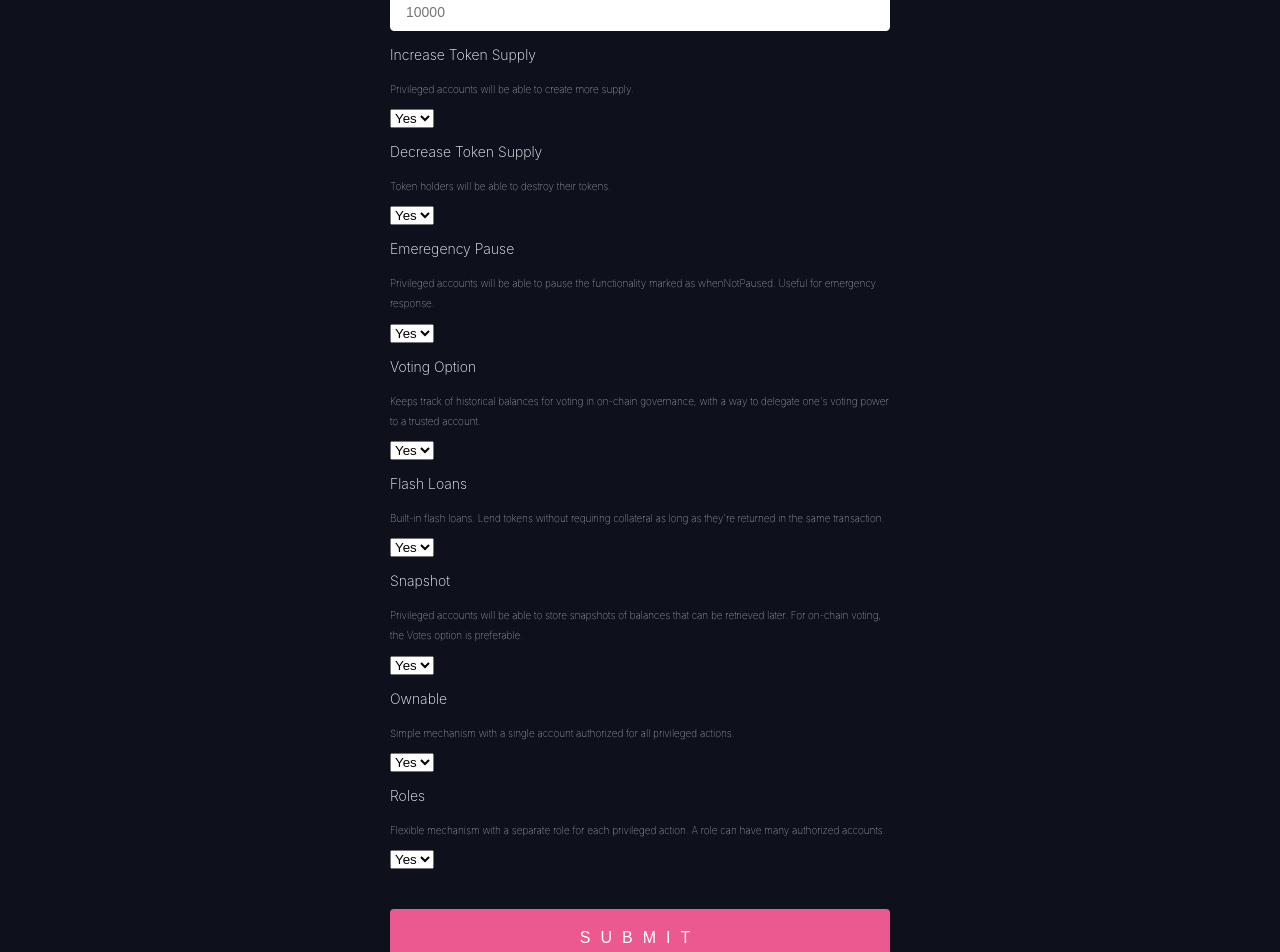
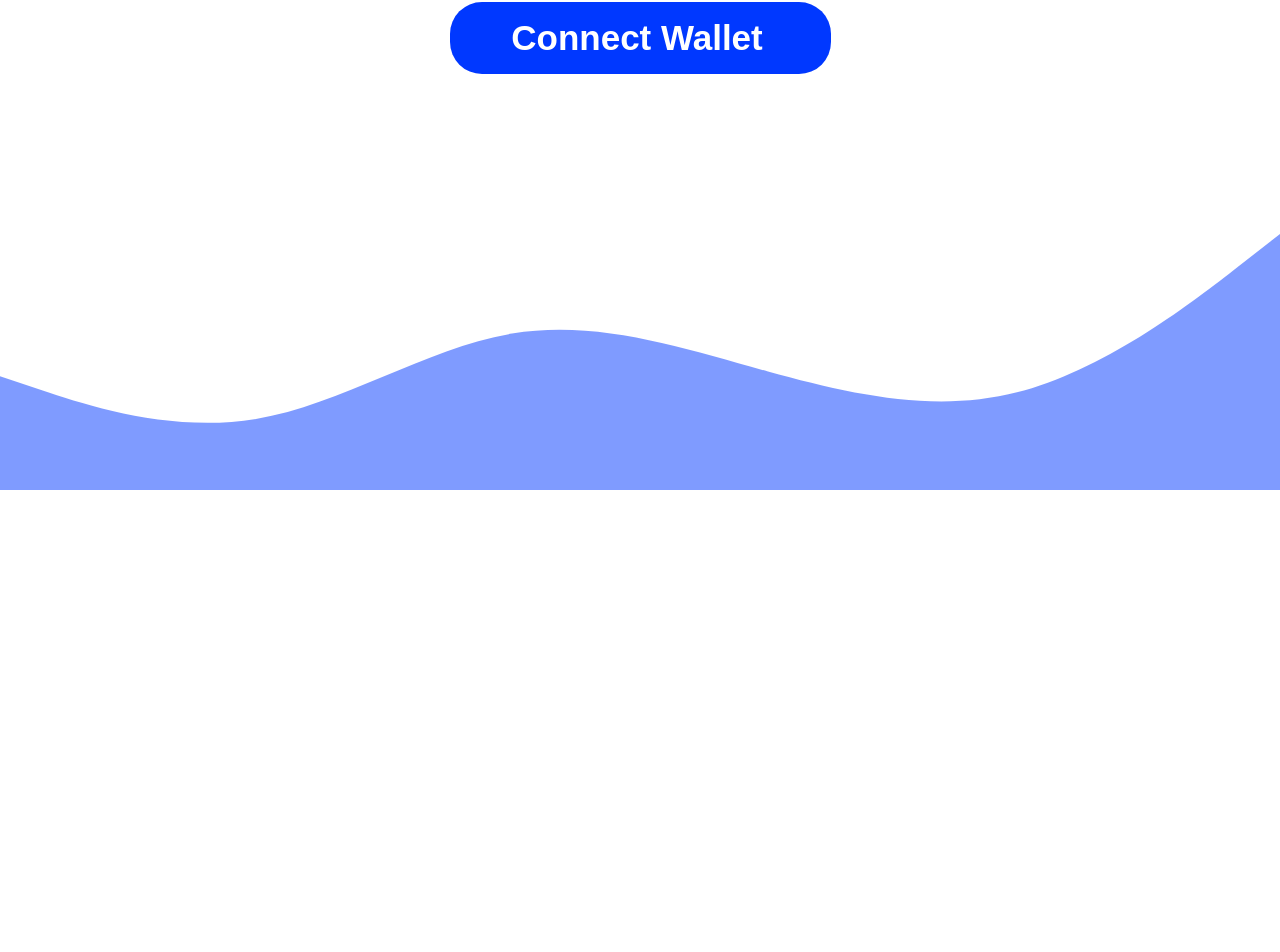
Before and after one commit to Encode-Club-Solidity-Group-14/token-management-frontend, a React (Create React App) app: page / in a window 1280 px wide. Shown: the part 310-1262 px from the top of the page. After the commit the page ends 800 px from the top, so only its background shows below. Built offline with nearby package versions, Linux system fonts and the light colour scheme.

Commit message:
Restore missing files
Signed-off-by: Ekene Nwobodo <nwobodoe71@gmail.com>

```diff
--- a/src/App.css
+++ b/src/App.css
@@ -1,38 +1 @@
-.App {
-  text-align: center;
-}
-
-.App-logo {
-  height: 40vmin;
-  pointer-events: none;
-}
-
-@media (prefers-reduced-motion: no-preference) {
-  .App-logo {
-    animation: App-logo-spin infinite 20s linear;
-  }
-}
-
-.App-header {
-  background-color: #282c34;
-  min-height: 100vh;
-  display: flex;
-  flex-direction: column;
-  align-items: center;
-  justify-content: center;
-  font-size: calc(10px + 2vmin);
-  color: white;
-}
-
-.App-link {
-  color: #61dafb;
-}
-
-@keyframes App-logo-spin {
-  from {
-    transform: rotate(0deg);
-  }
-  to {
-    transform: rotate(360deg);
-  }
-}
+@import url('https://fonts.googleapis.com/css2?family=Inter:wght@400;500;600;700;800&family=Poppins:wght@400;500;600;700;800&display=swap');
--- a/src/App.js
+++ b/src/App.js
@@ -1,25 +1,36 @@
-import logo from './logo.svg';
-import './App.css';
+import { BrowserRouter as Router, Routes, Route } from "react-router-dom";
+import { QueryClient, QueryClientProvider } from "react-query";
+import Button from "./components/ButtonComponent/Button";
+import Homepage from "./pages/homepage";
+import WalletGenerator from "./pages/wallet-generator";
+import Navigation from "./components/Navigation";
+import Footer from "./components/Footer";
+import { M } from "./themes/container";
+import TokenManager from "./pages/token-manager";
+// import { ToastContainer } from 'react-toastify';
+// import 'react-toastify/dist/ReactToastify.css';
+
 
 function App() {
   return (
-    <div className="App">
-      <header className="App-header">
-        <img src={logo} className="App-logo" alt="logo" />
-        <p>
-          Edit <code>src/App.js</code> and save to reload.
-        </p>
-        <a
-          className="App-link"
-          href="https://reactjs.org"
-          target="_blank"
-          rel="noopener noreferrer"
-        >
-          Learn React
-        </a>
-      </header>
-    </div>
+      <Router>
+        {/* <Navigation
+        linkNames={[
+          { link: "About" },
+          { link: "pricing" },
+          { link: "Features" },
+          { link: "Contact" },
+        ]}
+      /> */}
+      <M>
+        <Routes>
+          <Route path="/" element={<Homepage />} />
+          <Route path="/wallet" element={<WalletGenerator />} />
+          <Route path="/manager" element={<TokenManager />} />
+        </Routes>
+        {/* <Footer/> */}
+        </M>
+      </Router>
   );
 }
-
 export default App;
--- a/src/index.css
+++ /dev/null
@@ -1,141 +0,0 @@
-body {
-  background: #0e101c;
-  font-family: -apple-system, BlinkMacSystemFont, "Segoe UI", "Roboto", "Oxygen",
-    "Ubuntu", "Cantarell", "Fira Sans", "Droid Sans", "Helvetica Neue",
-    sans-serif;
-}
-
-form {
-  max-width: 500px;
-  margin: 0 auto;
-}
-
-h1 {
-  font-weight: 100;
-  color: white;
-  text-align: center;
-  padding-bottom: 10px;
-  border-bottom: 1px solid rgb(79, 98, 148);
-}
-
-h2 {
-  line-height: 2;
-  text-align: left;
-  display: block;
-  color: white;
-  font-size: 10px;
-  font-weight: 100;
-}
-
-.form {
-  background: #0e101c;
-  max-width: 400px;
-  margin: 0 auto;
-}
-
-p {
-  color: #bf1650;
-}
-
-p::before {
-  display: inline;
-  content: "⚠ ";
-}
-
-input {
-  display: block;
-  box-sizing: border-box;
-  width: 100%;
-  border-radius: 4px;
-  border: 1px solid white;
-  padding: 10px 15px;
-  margin-bottom: 10px;
-  font-size: 14px;
-}
-
-label {
-  line-height: 2;
-  text-align: left;
-  display: block;
-  margin-bottom: 10px;
-  margin-top: 10px;
-  color: white;
-  font-size: 14px;
-  font-weight: 200;
-}
-
-button[type="submit"],
-input[type="submit"] {
-  background: #ec5990;
-  color: white;
-  text-transform: uppercase;
-  border: none;
-  margin-top: 40px;
-  padding: 20px;
-  font-size: 16px;
-  font-weight: 100;
-  letter-spacing: 10px;
-}
-
-button[type="submit"]:hover,
-input[type="submit"]:hover {
-  background: #bf1650;
-}
-
-button[type="submit"]:active,
-input[type="button"]:active,
-input[type="submit"]:active {
-  transition: 0.3s all;
-  transform: translateY(3px);
-  border: 1px solid transparent;
-  opacity: 0.8;
-}
-
-input:disabled {
-  opacity: 0.4;
-}
-
-input[type="button"]:hover {
-  transition: 0.3s all;
-}
-
-button[type="submit"],
-input[type="button"],
-input[type="submit"] {
-  -webkit-appearance: none;
-}
-
-.App {
-  max-width: 600px;
-  margin: 0 auto;
-}
-
-button[type="button"] {
-  display: block;
-  appearance: none;
-  background: #333;
-  color: white;
-  border: none;
-  text-transform: uppercase;
-  padding: 10px 20px;
-  border-radius: 4px;
-}
-
-pre {
-  color: white;
-}
-
-hr {
-  margin-top: 30px;
-}
-
-button {
-  display: block;
-  appearance: none;
-  margin-top: 40px;
-  border: 1px solid #333;
-  margin-bottom: 20px;
-  text-transform: uppercase;
-  padding: 10px 20px;
-  border-radius: 4px;
-}
--- a/src/index.js
+++ b/src/index.js
@@ -1,89 +1,131 @@
 import React from "react";
 import ReactDOM from "react-dom";
-import { useForm } from "react-hook-form";
+import App from "./App";
+import reportWebVitals from './reportWebVitals';
+import GlobalStyle from './themes/globalStyles'
+// import {Provider} from "react-redux";
+// import { ThemeProvider } from 'styled-components';
+// import Theme from './theme/theme'
+// import { useForm } from "react-hook-form";
 
-import "./index.css";
+// import "./index.css";
 
-const sleep = (ms) => new Promise((resolve) => setTimeout(resolve, ms));
+// const sleep = (ms) => new Promise((resolve) => setTimeout(resolve, ms));
 
-function App() {
-  const { register, handleSubmit, reset } = useForm();
-  const onSubmit = (data) => {
-    alert(JSON.stringify(data));
-  };
+// function App() {
+//   const { register, handleSubmit, reset } = useForm();
+//   const onSubmit = (data) => {
+//     alert(JSON.stringify(data));
+//   };
 
-  return (
-    <form onSubmit={handleSubmit(onSubmit)}>
-      <h1>ERC20 Token Generator</h1>
+//   return (
+//     <form onSubmit={handleSubmit(onSubmit)}>
+//       <h1>ERC20 Token Generator</h1>
 
-      <label htmlFor="tokeName">Token Name</label>
-      <input placeholder="EncodeToken" {...register("tokenName")} />
+//       <label htmlFor="tokeName">Token Name</label>
+//       <input placeholder="EncodeToken" {...register("tokenName")} />
 
-      <label htmlFor="tokenSymbol">Token Symbol</label>
-      <input placeholder="ENC" {...register("tokenSymbol")} />
+//       <label htmlFor="tokenSymbol">Token Symbol</label>
+//       <input placeholder="ENC" {...register("tokenSymbol")} />
 
-      <label htmlFor="totalSupply">Total Supply</label>
-      <input placeholder="10000" {...register("totalSupply")} />
+//       <label htmlFor="totalSupply">Total Supply</label>
+//       <input placeholder="10000" {...register("totalSupply")} />
 
-      <label>Increase Token Supply</label>
-      <h2>Privileged accounts will be able to create more supply.</h2>
-      <select name="tokenIncrease" {...register("tokenIncrease", { required: true })}>
-        <option value="Yes">Yes</option>
-        <option value="No">No</option>
-      </select>
+//       <label>Increase Token Supply</label>
+//       <h2>Privileged accounts will be able to create more supply.</h2>
+//       <select
+//         name="tokenIncrease"
+//         {...register("tokenIncrease", { required: true })}
+//       >
+//         <option value="Yes">Yes</option>
+//         <option value="No">No</option>
+//       </select>
 
-      <label>Decrease Token Supply</label>
-      <h2>Token holders will be able to destroy their tokens.</h2>
-      <select name="tokenDecrease" {...register("tokenDecrease", { required: true })}>
-        <option value="Yes">Yes</option>
-        <option value="No">No</option>
-      </select>
+//       <label>Decrease Token Supply</label>
+//       <h2>Token holders will be able to destroy their tokens.</h2>
+//       <select
+//         name="tokenDecrease"
+//         {...register("tokenDecrease", { required: true })}
+//       >
+//         <option value="Yes">Yes</option>
+//         <option value="No">No</option>
+//       </select>
 
-      <label>Emeregency Pause</label>
-      <h2>Privileged accounts will be able to pause the functionality marked as whenNotPaused. Useful for emergency response.</h2>
-      <select name="pause" {...register("pause", { required: true })}>
-        <option value="Yes">Yes</option>
-        <option value="No">No</option>
-      </select>
+//       <label>Emeregency Pause</label>
+//       <h2>
+//         Privileged accounts will be able to pause the functionality marked as
+//         whenNotPaused. Useful for emergency response.
+//       </h2>
+//       <select name="pause" {...register("pause", { required: true })}>
+//         <option value="Yes">Yes</option>
+//         <option value="No">No</option>
+//       </select>
 
-      <label>Voting Option</label>
-      <h2>Keeps track of historical balances for voting in on-chain governance, with a way to delegate one's voting power to a trusted account.</h2>
-      <select name="voting" {...register("voting", { required: true })}>
-        <option value="Yes">Yes</option>
-        <option value="No">No</option>
-      </select>
+//       <label>Voting Option</label>
+//       <h2>
+//         Keeps track of historical balances for voting in on-chain governance,
+//         with a way to delegate one's voting power to a trusted account.
+//       </h2>
+//       <select name="voting" {...register("voting", { required: true })}>
+//         <option value="Yes">Yes</option>
+//         <option value="No">No</option>
+//       </select>
 
-      <label>Flash Loans</label>
-      <h2>Built-in flash loans. Lend tokens without requiring collateral as long as they're returned in the same transaction.</h2>
-      <select name="flashLoans" {...register("flashLoans", { required: true })}>
-        <option value="Yes">Yes</option>
-        <option value="No">No</option>
-      </select>
+//       <label>Flash Loans</label>
+//       <h2>
+//         Built-in flash loans. Lend tokens without requiring collateral as long
+//         as they're returned in the same transaction.
+//       </h2>
+//       <select name="flashLoans" {...register("flashLoans", { required: true })}>
+//         <option value="Yes">Yes</option>
+//         <option value="No">No</option>
+//       </select>
 
-      <label>Snapshot</label>
-      <h2>Privileged accounts will be able to store snapshots of balances that can be retrieved later. For on-chain voting, the Votes option is preferable.</h2>
-      <select name="snapshot" {...register("snapshot", { required: true })}>
-        <option value="Yes">Yes</option>
-        <option value="No">No</option>
-      </select>
+//       <label>Snapshot</label>
+//       <h2>
+//         Privileged accounts will be able to store snapshots of balances that can
+//         be retrieved later. For on-chain voting, the Votes option is preferable.
+//       </h2>
+//       <select name="snapshot" {...register("snapshot", { required: true })}>
+//         <option value="Yes">Yes</option>
+//         <option value="No">No</option>
+//       </select>
 
-      <label>Ownable</label>
-      <h2>Simple mechanism with a single account authorized for all privileged actions.</h2>
-      <select name="ownable" {...register("ownable", { required: true })}>
-        <option value="Yes">Yes</option>
-        <option value="No">No</option>
-      </select>
+//       <label>Ownable</label>
+//       <h2>
+//         Simple mechanism with a single account authorized for all privileged
+//         actions.
+//       </h2>
+//       <select name="ownable" {...register("ownable", { required: true })}>
+//         <option value="Yes">Yes</option>
+//         <option value="No">No</option>
+//       </select>
 
-      <label>Roles</label>
-      <h2>Flexible mechanism with a separate role for each privileged action. A role can have many authorized accounts.</h2>
-      <select name="roles" {...register("roles", { required: true })}>
-        <option value="Yes">Yes</option>
-        <option value="No">No</option>
-      </select>
+//       <label>Roles</label>
+//       <h2>
+//         Flexible mechanism with a separate role for each privileged action. A
+//         role can have many authorized accounts.
+//       </h2>
+//       <select name="roles" {...register("roles", { required: true })}>
+//         <option value="Yes">Yes</option>
+//         <option value="No">No</option>
+//       </select>
 
-      <input type="submit" />
-    </form>
-  );
-}
+//       <input type="submit" />
+//     </form>
+//   );
+// }
 const rootElement = document.getElementById("root");
-ReactDOM.render(<App />, rootElement);
+ReactDOM.render(
+  <React.StrictMode>
+    {/* <Provider store={store}> */}
+    {/* <ThemeProvider theme={Theme}> */}
+    <GlobalStyle />
+    <App />
+    {/* </ThemeProvider> */}
+    {/* </Provider> */}
+  </React.StrictMode>,rootElement
+);
+
+
+reportWebVitals();
```
Also changed, not shown: package.json (+5 -6 lines), 2 other files (tests, documents, lock files or other folders).
